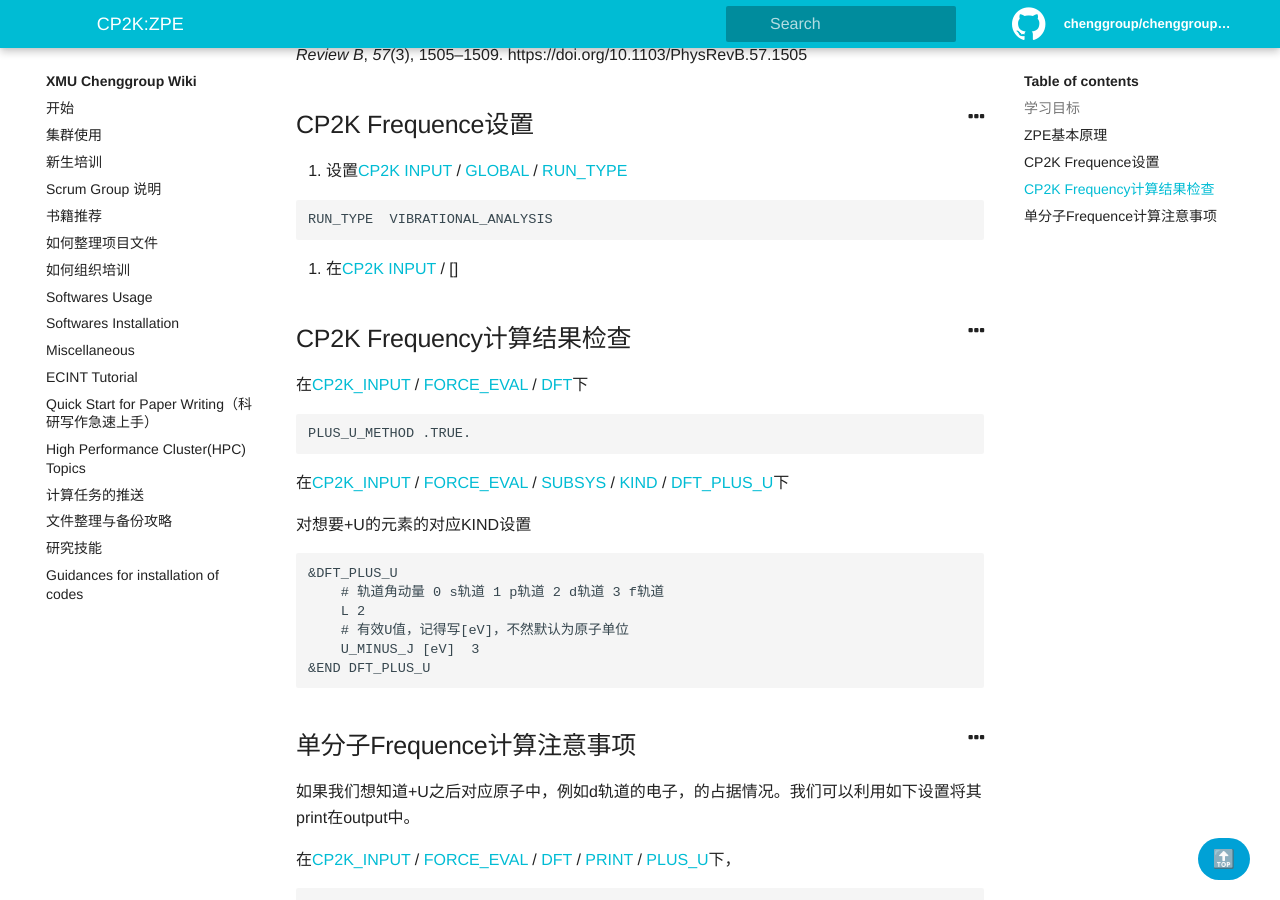
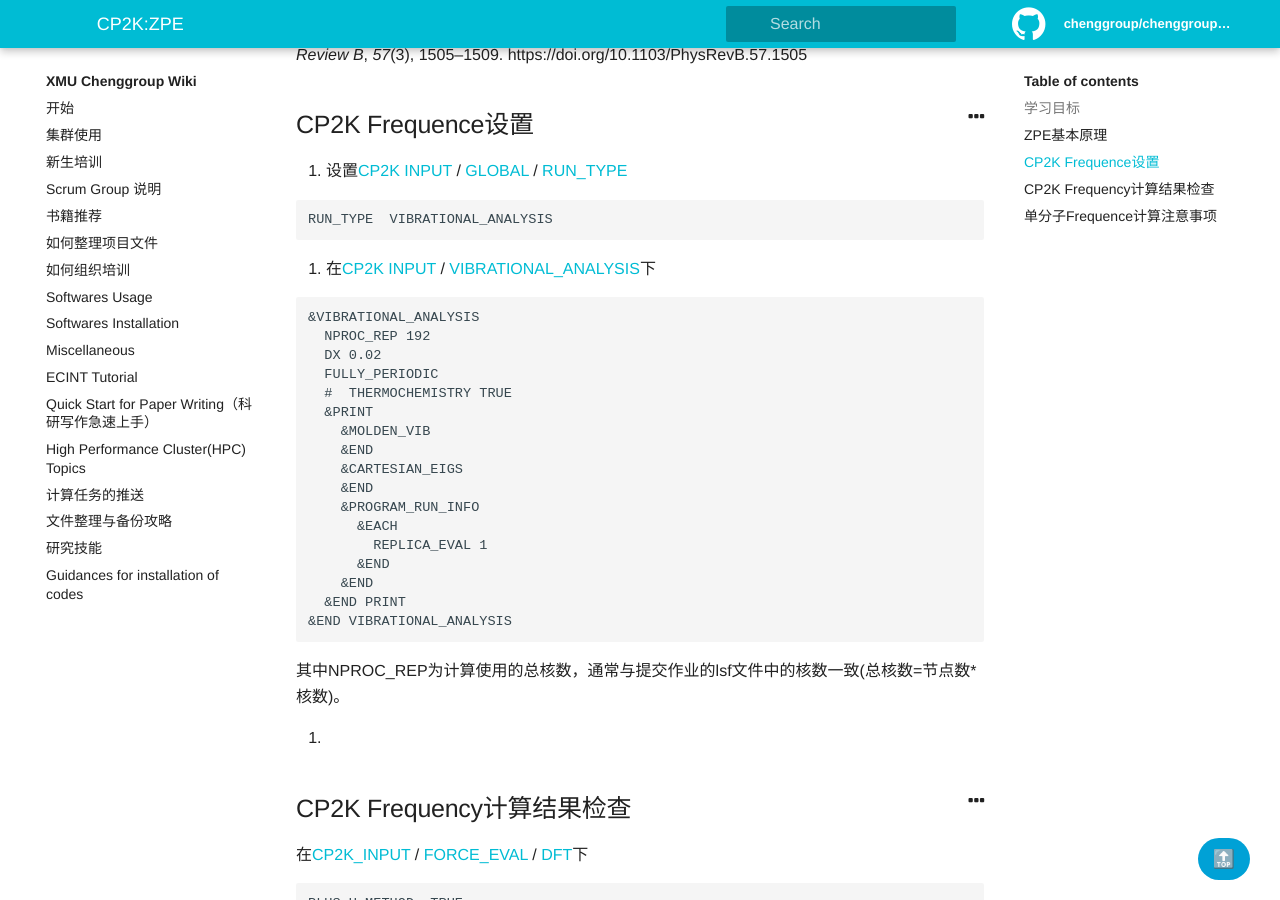
Before and after one commit to chenggroup/chenggroup.github.io, a Jekyll site: the page built from _wiki/Softwares Usage/cp2k-zpe.md, in a window 1280 px wide and 900 px high, scrolled down 575 px. Built offline with Jekyll 4.4.1, drawn with Linux system fonts in a browser that asks for light colours.

Commit message:
Update cp2k-zpe.md

````diff
--- a/_wiki/Softwares Usage/cp2k-zpe.md
+++ b/_wiki/Softwares Usage/cp2k-zpe.md
@@ -33,7 +33,29 @@ Dudarev, S. L., Botton, G. A., Savrasov, S. Y., Humphreys, C. J., & Sutton, A. P
 ```cp2k
 RUN_TYPE  VIBRATIONAL_ANALYSIS
 ```
-2. 在[CP2K INPUT](https://manual.cp2k.org/cp2k-8_1-branch/CP2K_INPUT.html) / []
+2. 在[CP2K INPUT](https://manual.cp2k.org/cp2k-8_1-branch/CP2K_INPUT.html) / [VIBRATIONAL_ANALYSIS](https://manual.cp2k.org/cp2k-8_2-branch/CP2K_INPUT/VIBRATIONAL_ANALYSIS.html)下
+
+```cp2k
+&VIBRATIONAL_ANALYSIS
+  NPROC_REP 192
+  DX 0.02
+  FULLY_PERIODIC
+  #  THERMOCHEMISTRY TRUE
+  &PRINT
+    &MOLDEN_VIB
+    &END
+    &CARTESIAN_EIGS
+    &END
+    &PROGRAM_RUN_INFO
+      &EACH
+        REPLICA_EVAL 1
+      &END
+    &END
+  &END PRINT
+&END VIBRATIONAL_ANALYSIS
+```
+其中NPROC_REP为计算使用的总核数，通常与提交作业的lsf文件中的核数一致(总核数=节点数*核数)。
+3.
 
 
 
````
